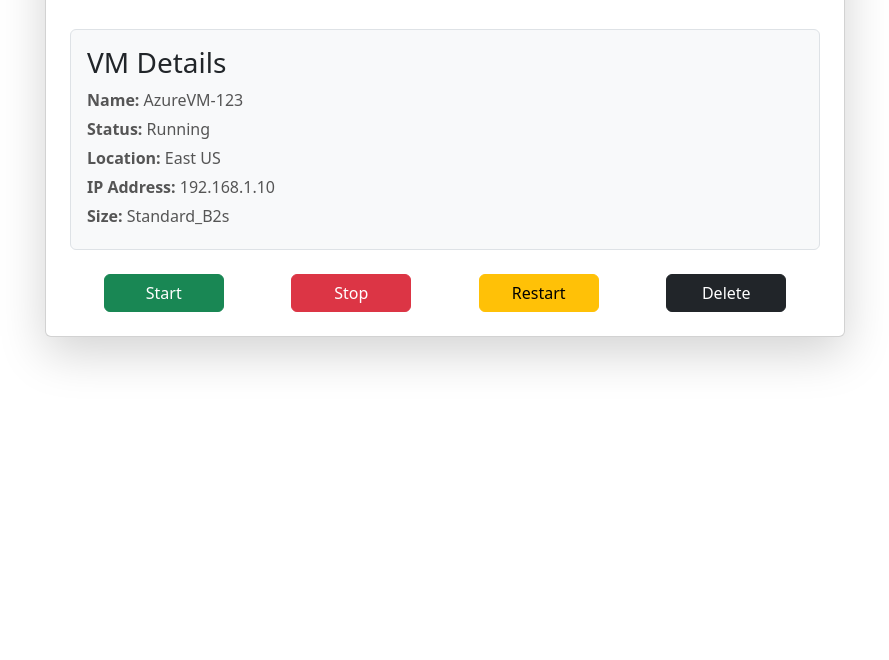
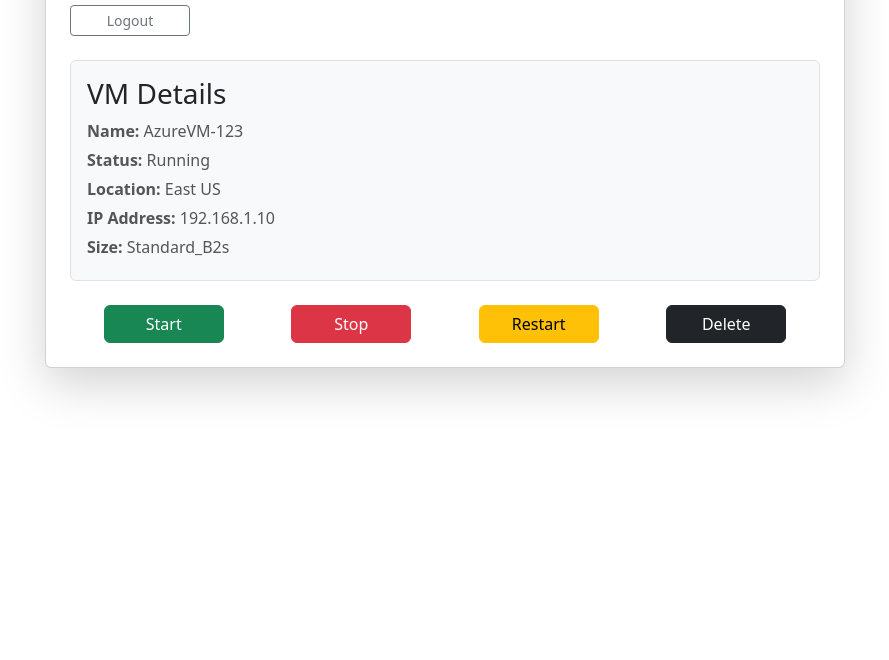
Before and after one commit to fenago/courselabs-protected-page, a plain HTML site: page index.html in a window 1280 px wide. Shown: the part 140-800 px from the top of the page, without its empty margins (195-1084 px from the left). Drawn offline with nearby package versions, Linux system fonts and the light colour scheme.

Commit message:
Update index.html

```diff
--- a/index.html
+++ b/index.html
@@ -11,8 +11,9 @@
     <div class="container mt-5">
         <div class="card shadow-lg p-4">
             <h1 class="text-center mb-4">Virtual Machine Management</h1>
-            <div class="user-info text-end mb-4">
+            <div class="user-info d-flex justify-content-between mb-4">
                 <span id="username" class="badge bg-primary"></span>
+                <button class="btn btn-outline-secondary btn-sm" onclick="logout()">Logout</button>
             </div>
             <div class="vm-info border rounded p-3 mb-4 bg-light">
                 <h3>VM Details</h3>
```
